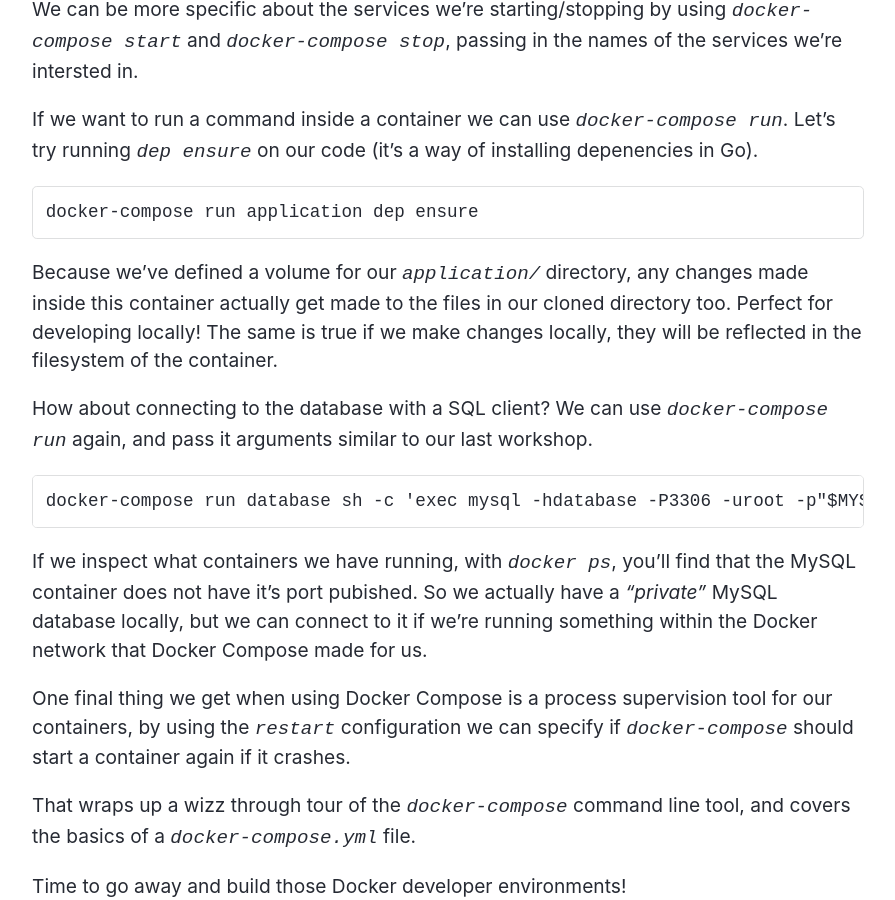
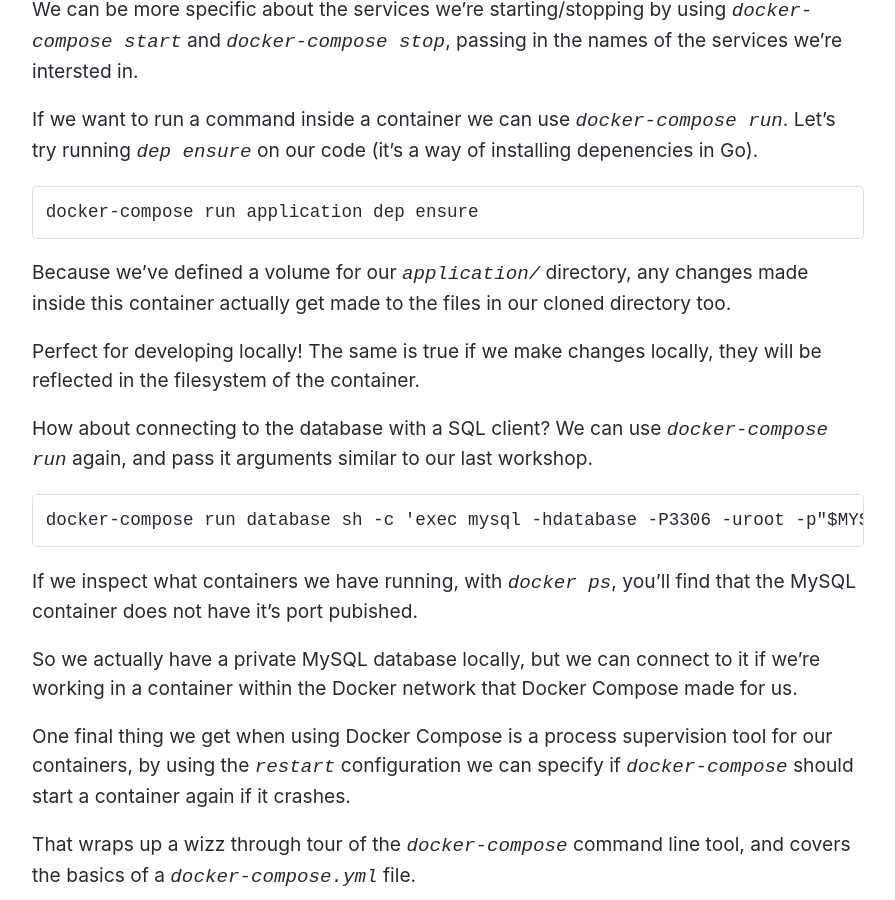
Before and after one commit to sjparkinson/uncomplicated.systems, a Jekyll site: the page built from _posts/2018-06-19-docker-0111-docker-compose.md, in a window 1280 px wide and 900 px high, scrolled down 4835 px. Shown: the whole window, without its empty margins (192-1087 px from the left). Built offline with Jekyll 4.4.1, drawn with Linux system fonts in a browser that asks for light colours; comment, search, counter and statistics services are not loaded; the repository's description, which GitHub fills in, is left out.

Commit message:
Update 2018-06-19-docker-0111-docker-compose.md

````diff
--- a/_posts/2018-06-19-docker-0111-docker-compose.md
+++ b/_posts/2018-06-19-docker-0111-docker-compose.md
@@ -138,7 +138,9 @@ If we want to run a command inside a container we can use `docker-compose run`.
 docker-compose run application dep ensure
 ```
 
-Because we've defined a volume for our `application/` directory, any changes made inside this container actually get made to the files in our cloned directory too. Perfect for developing locally! The same is true if we make changes locally, they will be reflected in the filesystem of the container.
+Because we've defined a volume for our `application/` directory, any changes made inside this container actually get made to the files in our cloned directory too.
+
+Perfect for developing locally! The same is true if we make changes locally, they will be reflected in the filesystem of the container.
 
 How about connecting to the database with a SQL client? We can use `docker-compose run` again, and pass it arguments similar to our last workshop.
 
@@ -146,7 +148,9 @@ How about connecting to the database with a SQL client? We can use `docker-compo
 docker-compose run database sh -c 'exec mysql -hdatabase -P3306 -uroot -p"$MYSQL_ROOT_PASSWORD" "$MYSQL_DATABASE"'
 ```
 
-If we inspect what containers we have running, with `docker ps`, you'll find that the MySQL container does not have it's port pubished. So we actually have a _"private"_ MySQL database locally, but we can connect to it if we're running something within the Docker network that Docker Compose made for us.
+If we inspect what containers we have running, with `docker ps`, you'll find that the MySQL container does not have it's port pubished.
+
+So we actually have a private MySQL database locally, but we can connect to it if we're working in a container within the Docker network that Docker Compose made for us.
 
 One final thing we get when using Docker Compose is a process supervision tool for our containers, by using the `restart` configuration we can specify if `docker-compose` should start a container again if it crashes.
 
````
